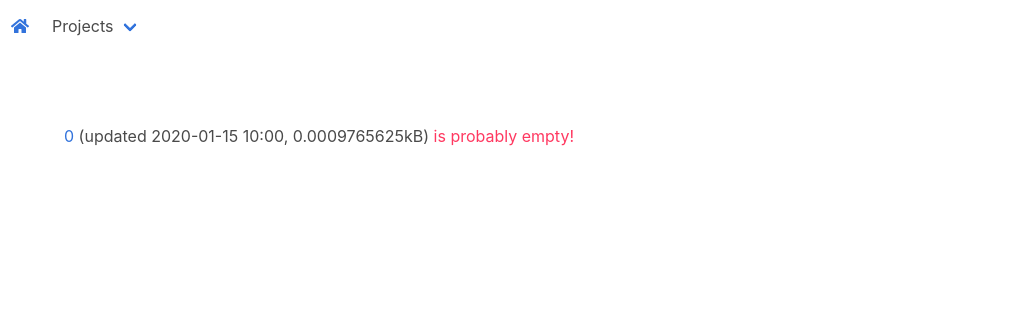
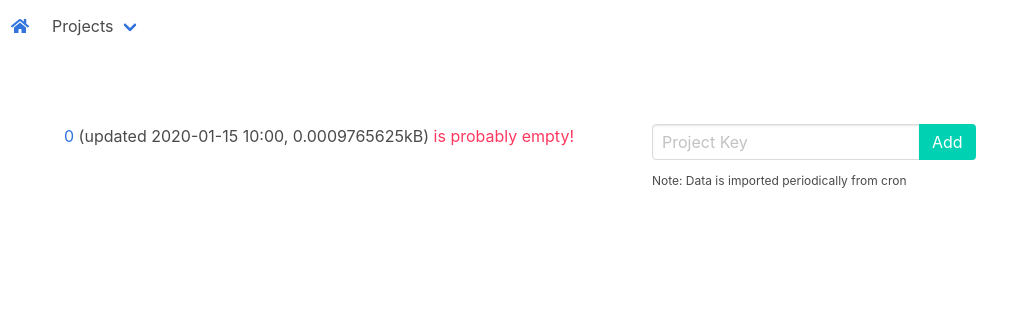
Before and after one commit to splitbrain/jiradash, a PHP site: template resources/views/home.twig in a window 1280 px wide. Shown: the top 312 px of the page, without its empty margins (0-1028 px from the left). Run offline with PHP 8.4, Linux system fonts and the light colour scheme; the template is opened without the code that fills it: most values are stand-ins (such as "Sample title", 1, 10 or a date in 2020); some libraries are stand-ins or nearby versions.

Commit message:
added stuff to add a project

```diff
--- a/resources/views/home.twig
+++ b/resources/views/home.twig
@@ -1,7 +1,10 @@
 {% extends 'layout.twig' %}
+{% import 'form.twig' as form %}
 
 {% block content %}
-    <ul>
+    <div class="columns">
+
+        <ul class="column">
             {% for project, info in projects %}
                 <li>
                     <a href="{{ path_for('project', {'project':project}) }}">{{ project }}</a>
@@ -12,4 +15,19 @@
                 </li>
             {% endfor %}
         </ul>
+
+        <form class="column" method="POST" action="{{ path_for('home-addProject') }}">
+            <div class="field has-addons">
+                <div class="control">
+                    <input class="input" type="text" name="add" placeholder="Project Key">
+                </div>
+                <div class="control">
+                    <button class="button is-primary" type="submit">
+                        Add
+                    </button>
+                </div>
+            </div>
+            <p class="help">Note: Data is imported periodically from cron</p>
+        </form>
+    </div>
 {% endblock %}
--- a/src/App.php
+++ b/src/App.php
@@ -67,6 +67,7 @@ class App
     protected function initRoutes()
     {
         $this->app->get('/', HomeController::class)->setName('home');
+        $this->app->post('/', HomeController::class.':addProject')->setName('home-addProject');
         $this->app->any('/p/{project}', ProjectController::class)->setName('project');
     }
 
```
Also changed, not shown: src/Controllers/HomeController.php (+22 -1 lines). Lines whose indentation alone changed are shown as unchanged.
